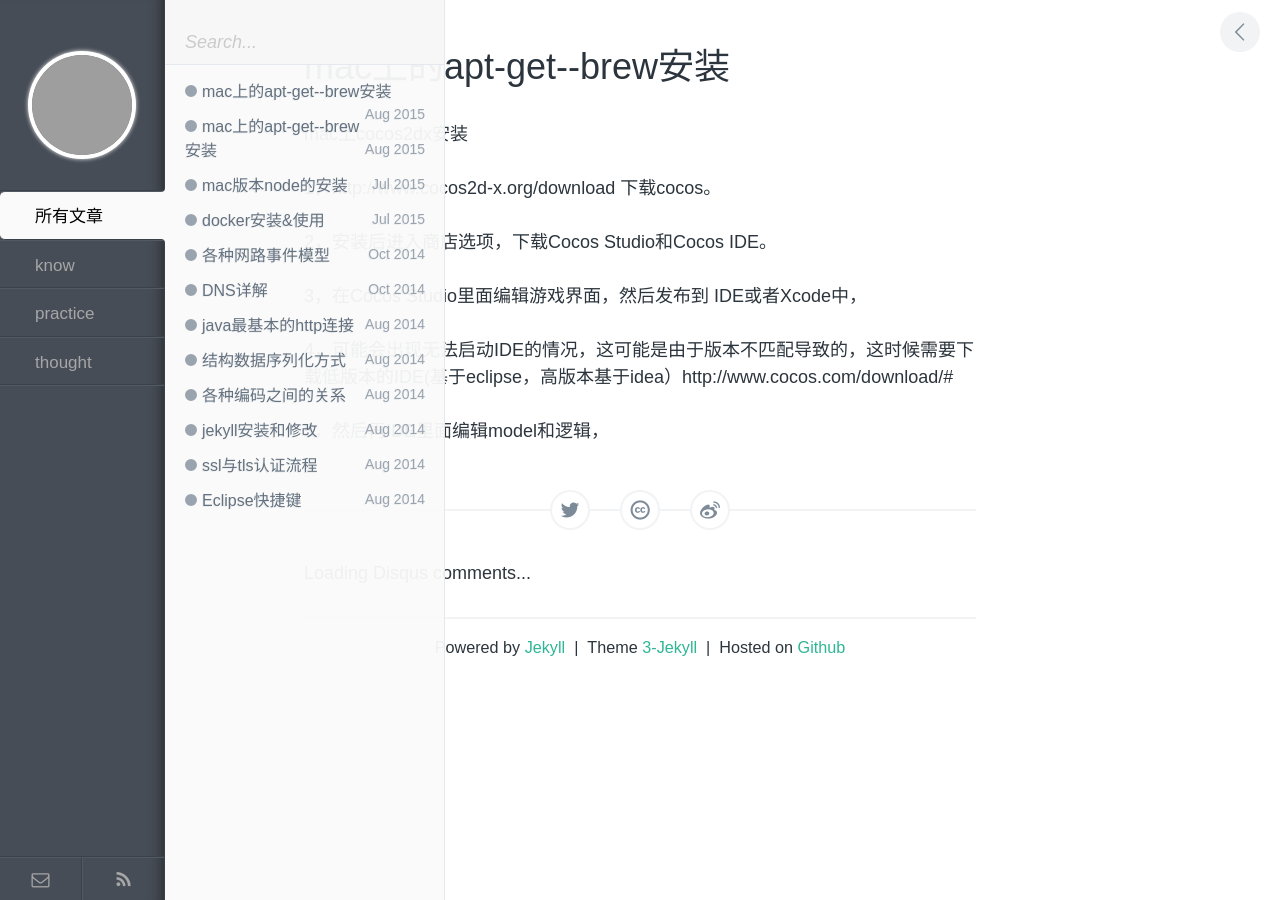
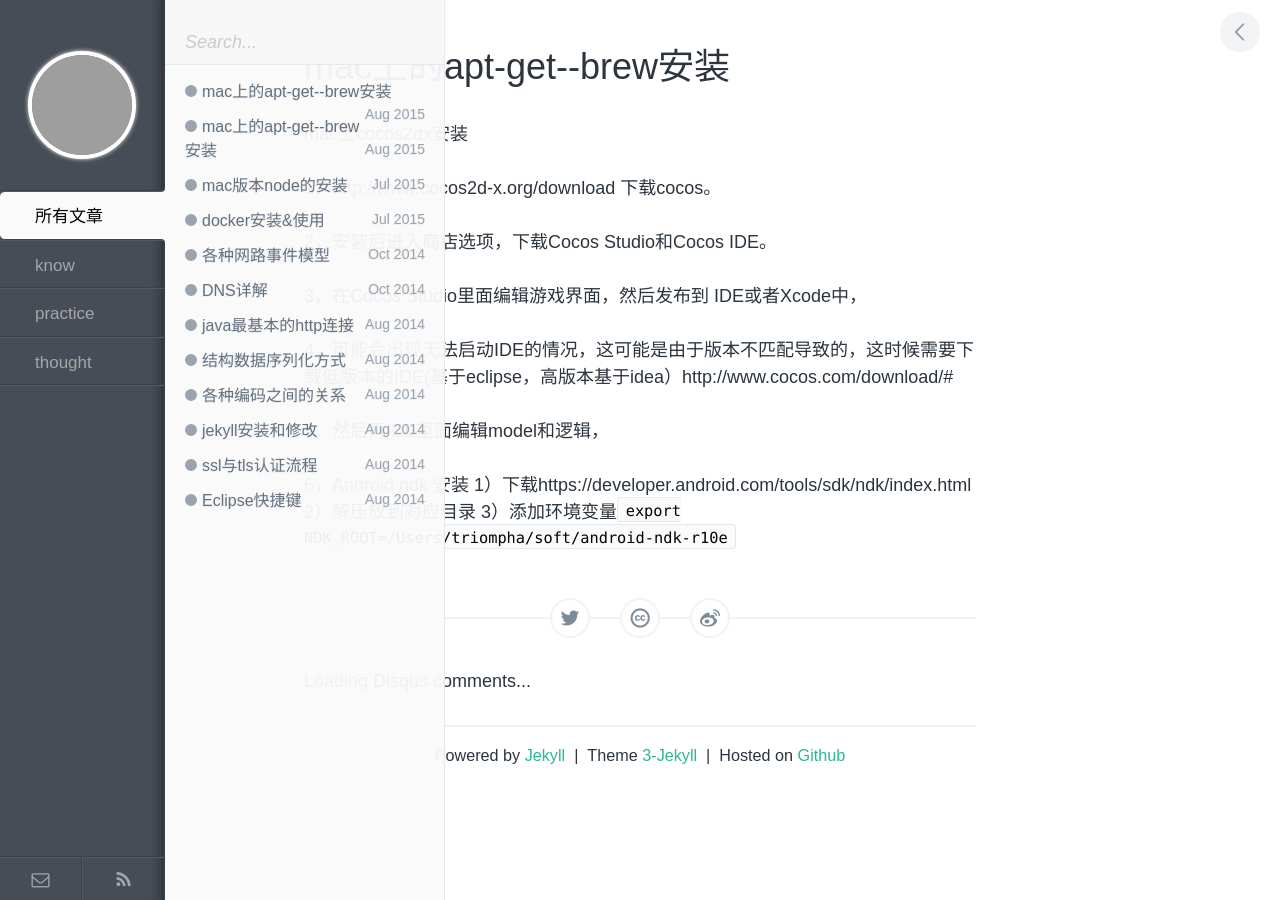
Before and after one commit to triompha/triompha.github.io, a Jekyll site: the page built from _posts/practice/2015-08-07-cocos2dx安装.md, in a window 1280 px wide. Built offline with Jekyll 4.4.1, drawn with Linux system fonts in a browser that asks for light colours; comment, search, counter and statistics services are not loaded; grey boxes are pictures that could not be loaded.

Commit message:
cocos安装使用

```diff
--- a/_posts/practice/2015-08-07-cocos2dx安装.md
+++ b/_posts/practice/2015-08-07-cocos2dx安装.md
@@ -5,7 +5,6 @@ description: ""
 category: practice
 tags: []
 ---
-
 
 
 mac上cocos2dx安装
@@ -19,3 +18,8 @@ mac上cocos2dx安装
 4，可能会出现无法启动IDE的情况，这可能是由于版本不匹配导致的，这时候需要下载低版本的IDE(基于eclipse，高版本基于idea）http://www.cocos.com/download/#
 
 5，然后再IDE里面编辑model和逻辑，
+
+6，Android ndk 安装
+      1）下载https://developer.android.com/tools/sdk/ndk/index.html
+      2）解压放到对应目录
+      3）添加环境变量`export NDK_ROOT=/Users/triompha/soft/android-ndk-r10e`
```
